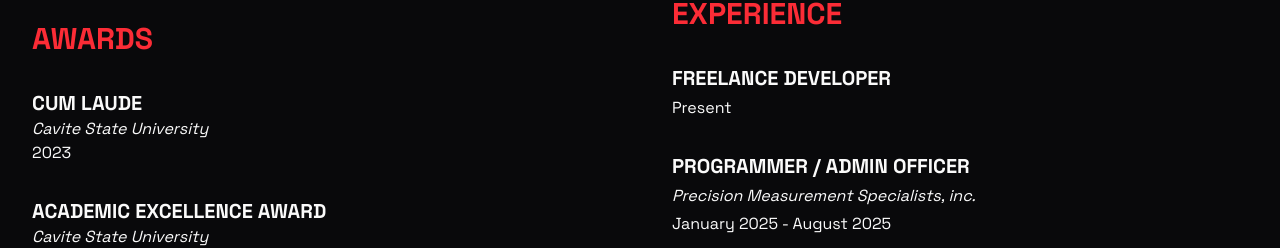
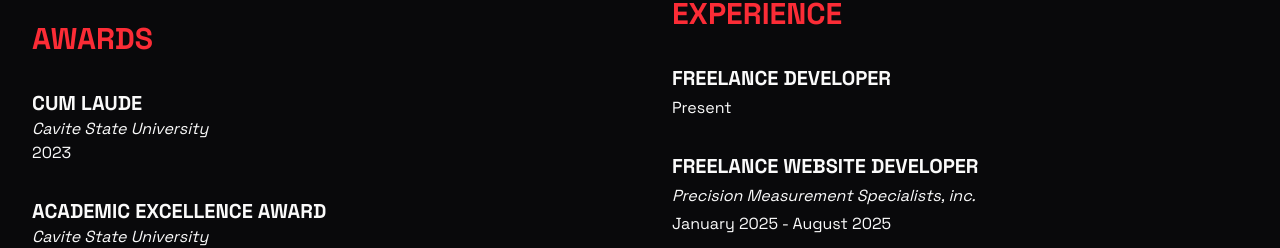
Before and after one commit to SpiderFunction/aboutap, a Next.js app: page /resume in a window 1280 px wide. Shown: the part 1258-1506 px from the top of the page. Built offline with nearby package versions, Linux system fonts and the light colour scheme.

Commit message:
Minor changes

```diff
--- a/app/resume/page.tsx
+++ b/app/resume/page.tsx
@@ -161,7 +161,7 @@ const page = () => {
                 <p className=''>Present</p>
               </div>
               <div className='space-y-1'>
-                <h2 className='font-bold uppercase text-xl'>Programmer / Admin Officer</h2>
+                <h2 className='font-bold uppercase text-xl'>Freelance Website Developer</h2>
                 <p className='italic'>Precision Measurement Specialists, inc.</p>
                 <p className=''>January 2025 - August 2025</p>
               </div>
```
